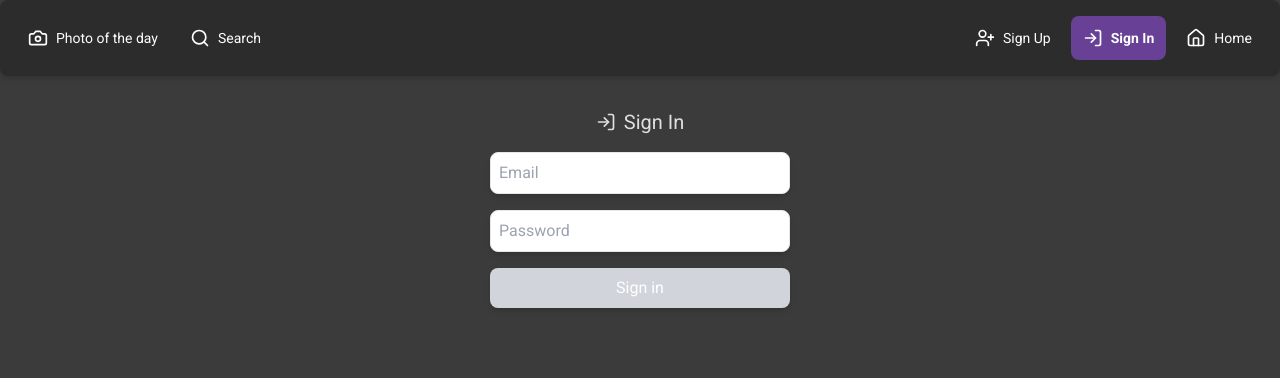
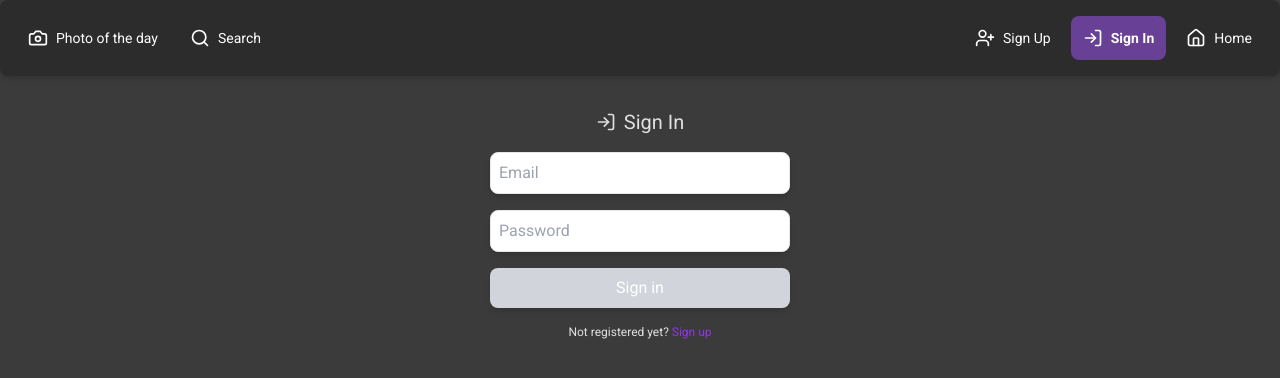
Before and after one commit to TatyanaZakiryanova/nasa-data, a Next.js app: page /dashboard/login in a window 1280 px wide. Shown: the top 378 px of the page. Built offline with nearby package versions, Linux system fonts and the light colour scheme; no server answers.

Commit message:
added redirections between registration and login pages

```diff
--- a/src/app/dashboard/login/components/login.tsx
+++ b/src/app/dashboard/login/components/login.tsx
@@ -10,6 +10,7 @@ import { auth } from '@/app/lib/firebase';
 import Button from '@/app/ui/button';
 import Input from '@/app/ui/input';
 import Modal from '@/app/ui/modal';
+import Link from 'next/link';
 
 export default function Login() {
   const [modalIsOpen, setModalIsOpen] = useState<boolean>(false);
@@ -91,6 +92,12 @@ export default function Login() {
         >
           {isLoading ? 'In progress...' : 'Sign in'}
         </Button>
+        <p className="text-xs">
+          Not registered yet?{' '}
+          <Link href="/dashboard/registration" className="text-purple-600 hover:underline">
+            Sign up
+          </Link>
+        </p>
         <Modal isOpen={modalIsOpen} onClose={() => setModalIsOpen(false)}>
           <p>{modalMessage}</p>
         </Modal>
```
